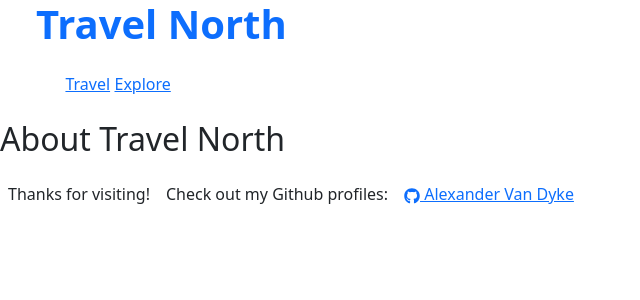
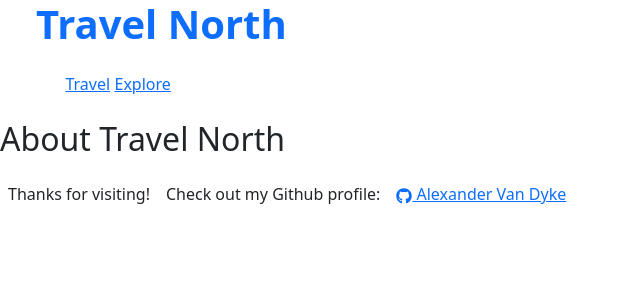
Before and after one commit to AlexandertheGreat491/Travel-North, a React (Create React App) app in the folder client/: page / in a window 1280 px wide. Shown: the top 300 px of the page, without its empty margins (0-640 px from the left). Built offline with nearby package versions, Linux system fonts and the light colour scheme.

Commit message:
updated p element

```diff
--- a/client/src/components/Footer/index.js
+++ b/client/src/components/Footer/index.js
@@ -7,7 +7,7 @@ const Footer = () => {
   return (
     <footer className="d-inline-flex flex-wrap mt-2">
       <p className="m-2">Thanks for visiting!</p>
-      <p className="m-2">Check out my Github profiles:</p>
+      <p className="m-2">Check out my Github profile:</p>
       <div className="d-inline-flex">
         <a className="m-2" href="https://github.com/AlexandertheGreat491">
           <FaGithub /> Alexander Van Dyke
```
